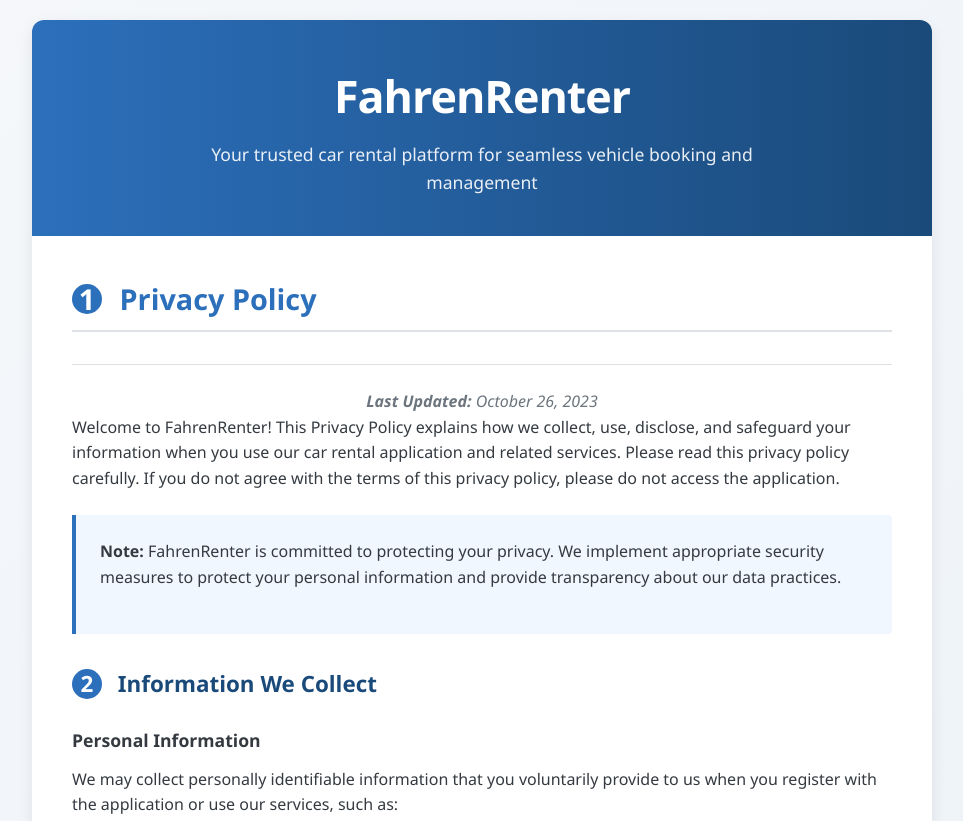
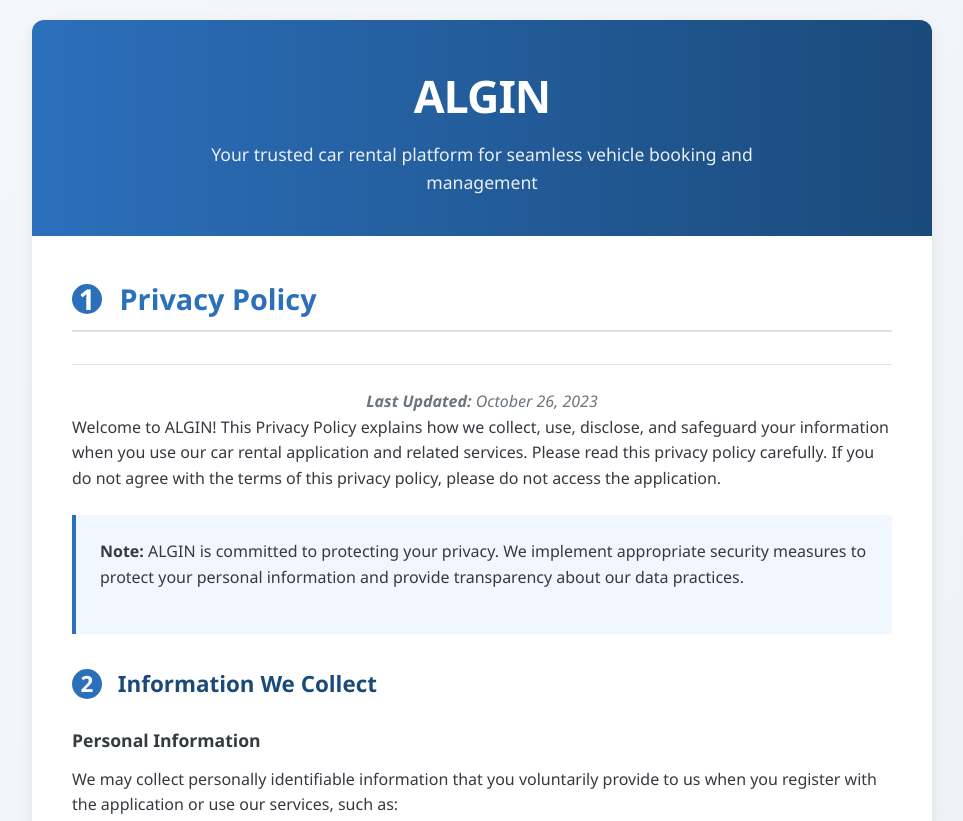
Before and after one commit to zxjota/FahrenRenter-WEB, a plain HTML site: page index.html in a window 1280 px wide. Shown: the top 821 px of the page, without its empty margins (158-1121 px from the left). Drawn offline with Linux system fonts and the light colour scheme.

Commit message:
Update index.html

```diff
--- a/index.html
+++ b/index.html
@@ -3,7 +3,7 @@
 <head>
     <meta charset="UTF-8">
     <meta name="viewport" content="width=device-width, initial-scale=1.0">
-    <title>Privacy Policy - FahrenRenter</title>
+    <title>Privacy Policy - ALGIN</title>
     <style>
         :root {
             --primary: #2c6fbb;
@@ -180,7 +180,7 @@
 <body>
     <div class="container">
         <header>
-            <div class="logo">FahrenRenter</div>
+            <div class="logo">ALGIN</div>
             <p class="tagline">Your trusted car rental platform for seamless vehicle booking and management</p>
         </header>
 
@@ -189,10 +189,10 @@
 
             <div class="last-updated"><strong>Last Updated:</strong> October 26, 2023</div>
 
-            <p>Welcome to FahrenRenter! This Privacy Policy explains how we collect, use, disclose, and safeguard your information when you use our car rental application and related services. Please read this privacy policy carefully. If you do not agree with the terms of this privacy policy, please do not access the application.</p>
+            <p>Welcome to ALGIN! This Privacy Policy explains how we collect, use, disclose, and safeguard your information when you use our car rental application and related services. Please read this privacy policy carefully. If you do not agree with the terms of this privacy policy, please do not access the application.</p>
 
             <div class="highlight-box">
-                <p><strong>Note:</strong> FahrenRenter is committed to protecting your privacy. We implement appropriate security measures to protect your personal information and provide transparency about our data practices.</p>
+                <p><strong>Note:</strong> ALGIN is committed to protecting your privacy. We implement appropriate security measures to protect your personal information and provide transparency about our data practices.</p>
             </div>
 
             <h2><span class="section-number">2</span> Information We Collect</h2>
@@ -288,13 +288,13 @@
             <p>If you have any questions about this Privacy Policy, please contact us:</p>
             <div class="contact-info">
                 <p><strong>Email:</strong> hassan.zaki61@gmail.com</p>
-                <p><strong>App:</strong> FahrenRenter</p>
+                <p><strong>App:</strong> ALGIN</p>
                 <p><strong>Response Time:</strong> We strive to respond to all inquiries within 2 business days.</p>
             </div>
         </div>
 
         <footer>
-            <p>&copy; 2023 FahrenRenter. All rights reserved. | Your Trusted Car Rental Platform</p>
+            <p>&copy; 2023 ALGIN. All rights reserved. | Your Trusted Car Rental Platform</p>
         </footer>
     </div>
 </body>
```
